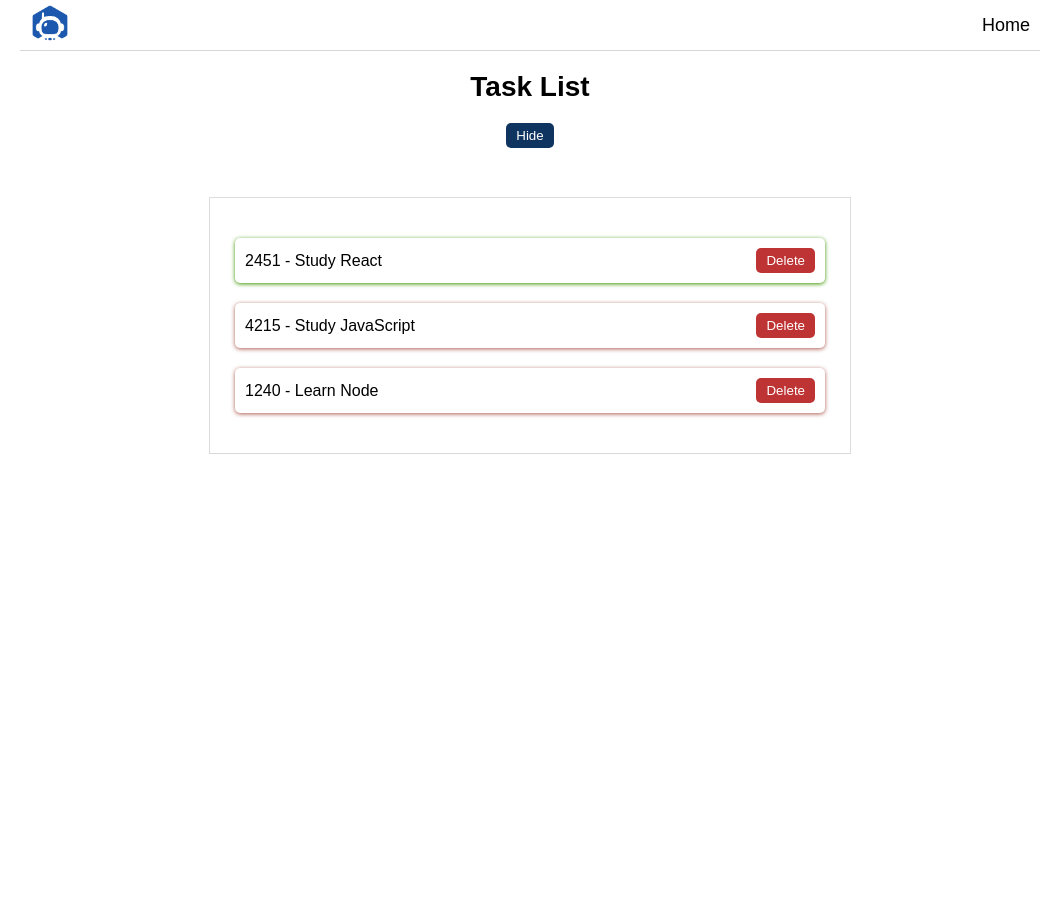
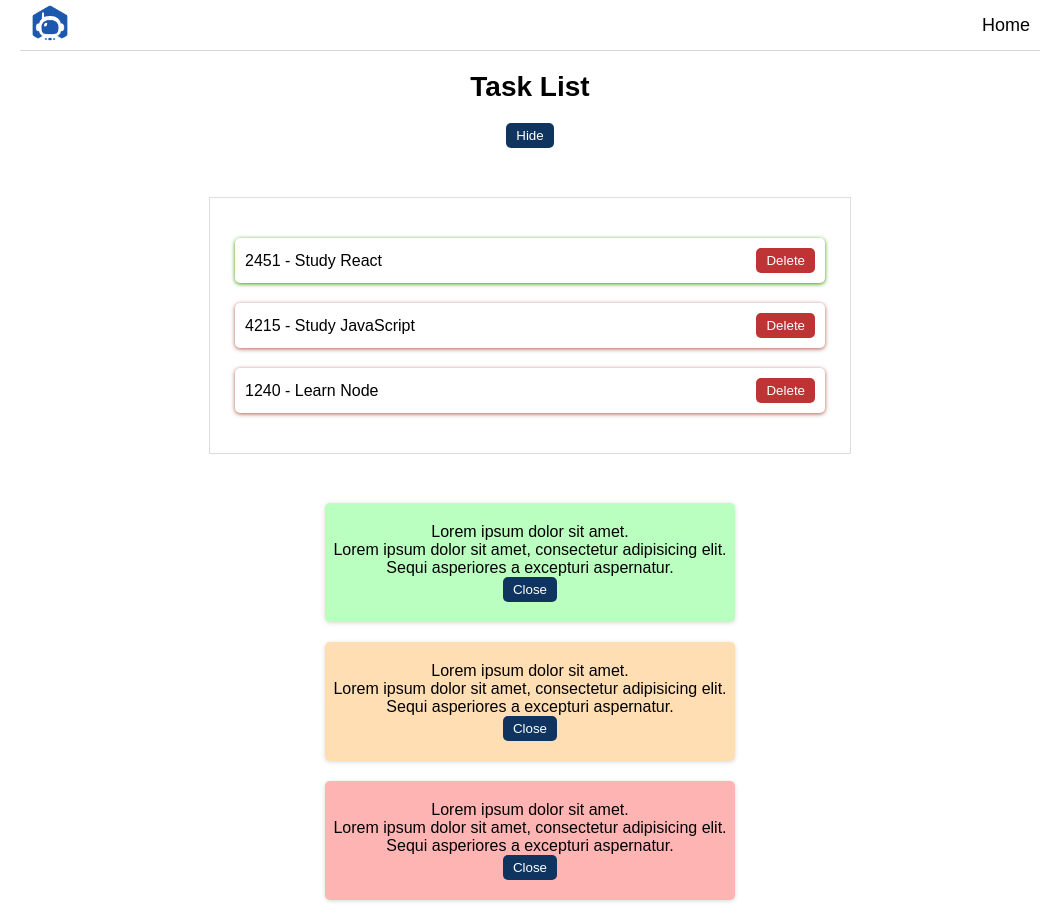
Before and after one commit to sagarng31/taskmate, a React (Vite) app: page / in a window 1280 px wide. Shown: the whole page, without its empty margins (110-1171 px from the left). Before the commit the page ends 800 px from the top, so only its background shows below. Built offline with nearby package versions, Linux system fonts and the light colour scheme.

Commit message:
props children

```diff
--- /dev/null
+++ b/src/components/BoxCard.jsx
@@ -0,0 +1,16 @@
+import { useState } from "react";
+
+export const BoxCard = ({ result, children }) => {
+  const [show, setShow] = useState(true);
+
+  return (
+    show && (
+      <div className={`box ${result}`}>
+        {children}
+        <button className="trigger" onClick={() => setShow(false)}>
+          Close
+        </button>
+      </div>
+    )
+  );
+};
--- a/src/components/TasksList.jsx
+++ b/src/components/TasksList.jsx
@@ -1,5 +1,6 @@
 import { useState } from "react";
 import { TaskCard } from "./TaskCard";
+import { BoxCard } from "./BoxCard";
 
 export const TasksList = () => {
   const [tasks, setTasks] = useState([
@@ -43,6 +44,27 @@ export const TasksList = () => {
             <TaskCard key={task.id} task={task} handleDelete={handleDelete} />
           ))}
       </ul>
+      <BoxCard result="success">
+        <div className="title">Lorem ipsum dolor sit amet.</div>
+        <div className="description">
+          Lorem ipsum dolor sit amet, consectetur adipisicing elit. Sequi
+          asperiores a excepturi aspernatur.
+        </div>
+      </BoxCard>
+      <BoxCard result="warning">
+        <div className="title">Lorem ipsum dolor sit amet.</div>
+        <div className="description">
+          Lorem ipsum dolor sit amet, consectetur adipisicing elit. Sequi
+          asperiores a excepturi aspernatur.
+        </div>
+      </BoxCard>
+      <BoxCard result="alert">
+        <div className="title">Lorem ipsum dolor sit amet.</div>
+        <div className="description">
+          Lorem ipsum dolor sit amet, consectetur adipisicing elit. Sequi
+          asperiores a excepturi aspernatur.
+        </div>
+      </BoxCard>
     </>
   );
 };
```
